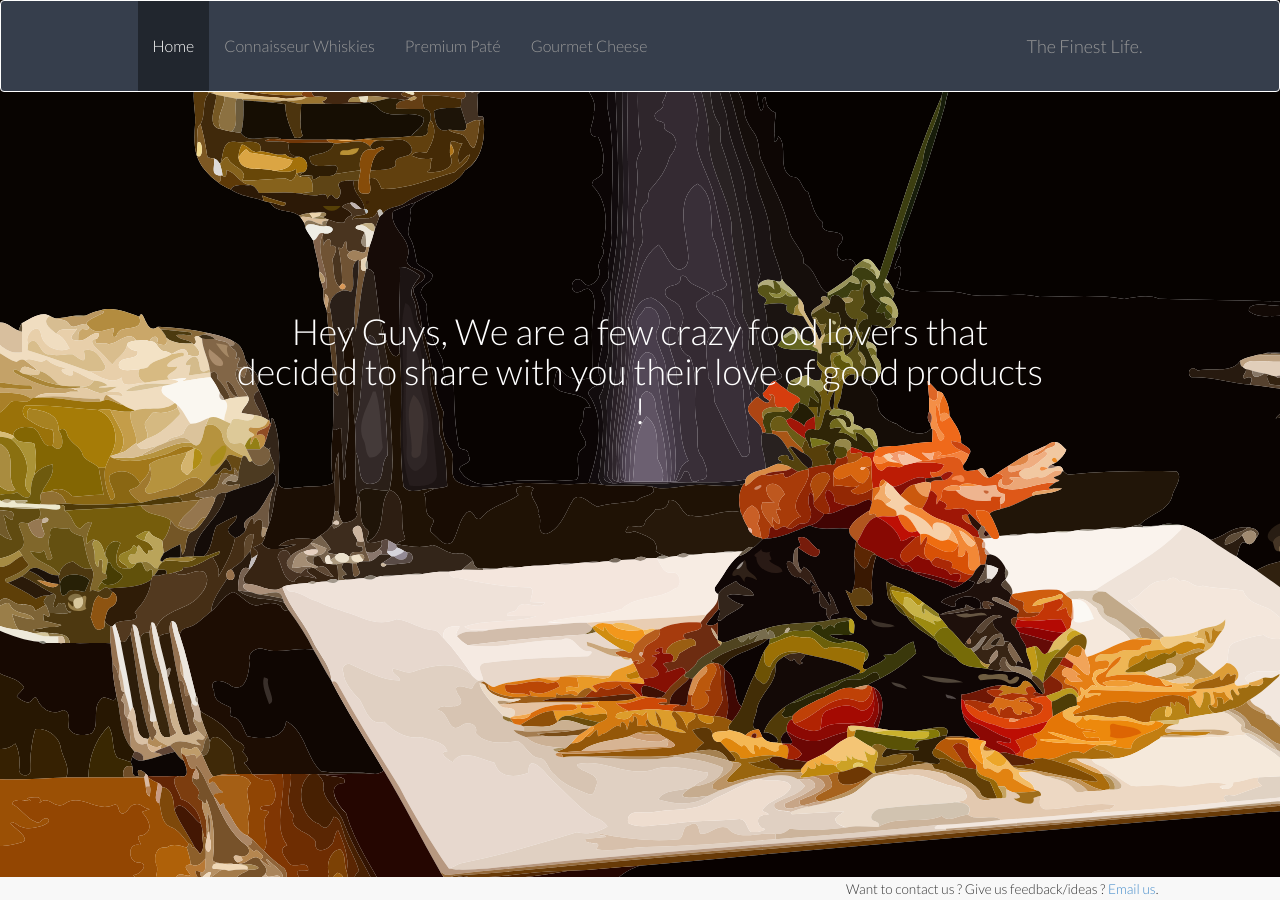
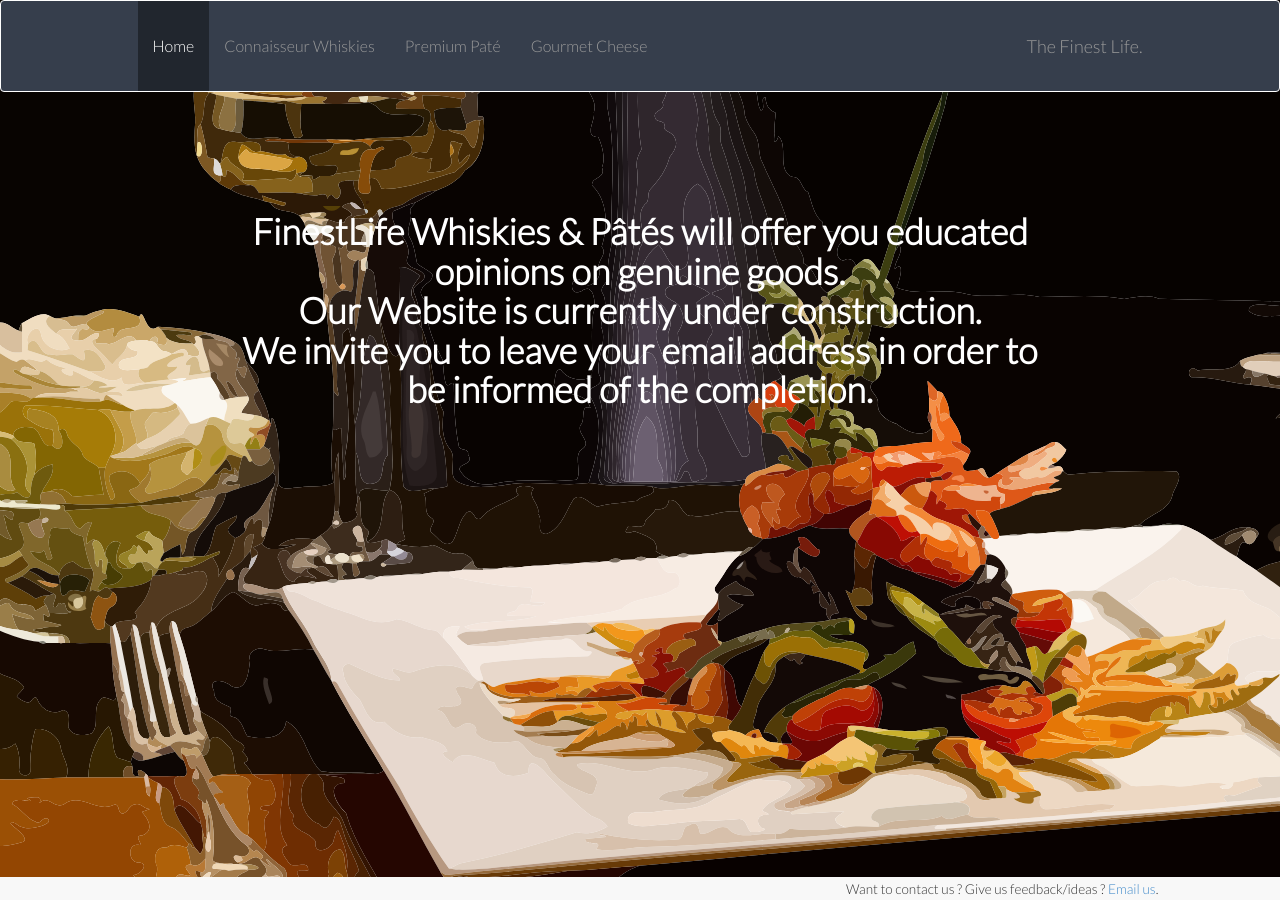
Before and after one commit to tnbred/finestlife, a Jekyll site: the page built from index.html, in a window 1280 px wide. Built offline with Jekyll 4.4.1, drawn with Linux system fonts in a browser that asks for light colours.

Commit message:
updated message

```diff
--- a/css/site.css
+++ b/css/site.css
@@ -20,10 +20,11 @@
 
 h1 {
 	color:white;
+	font-weight: bold;
 }
 
 .main_content {
-	margin-top: 200px;
+	margin-top: 100px;
 }
 
 .articles {
--- a/index.html
+++ b/index.html
@@ -6,7 +6,9 @@
 <div class="section row">
 
 <div class="col-md-offset-2 col-md-8 main_content">
-<h1><p class="text-center">Hey Guys, We are a few crazy food lovers that decided to share with you their love of good products !</p></h1>
+<h1><p class="text-center">FinestLife Whiskies & Pâtés will offer you educated opinions on genuine goods.<br/>
+Our Website is currently under construction.<br/>
+We invite you to leave your email address in order to be informed of the completion.</p></h1>
 </div>
 
 </div>
```
